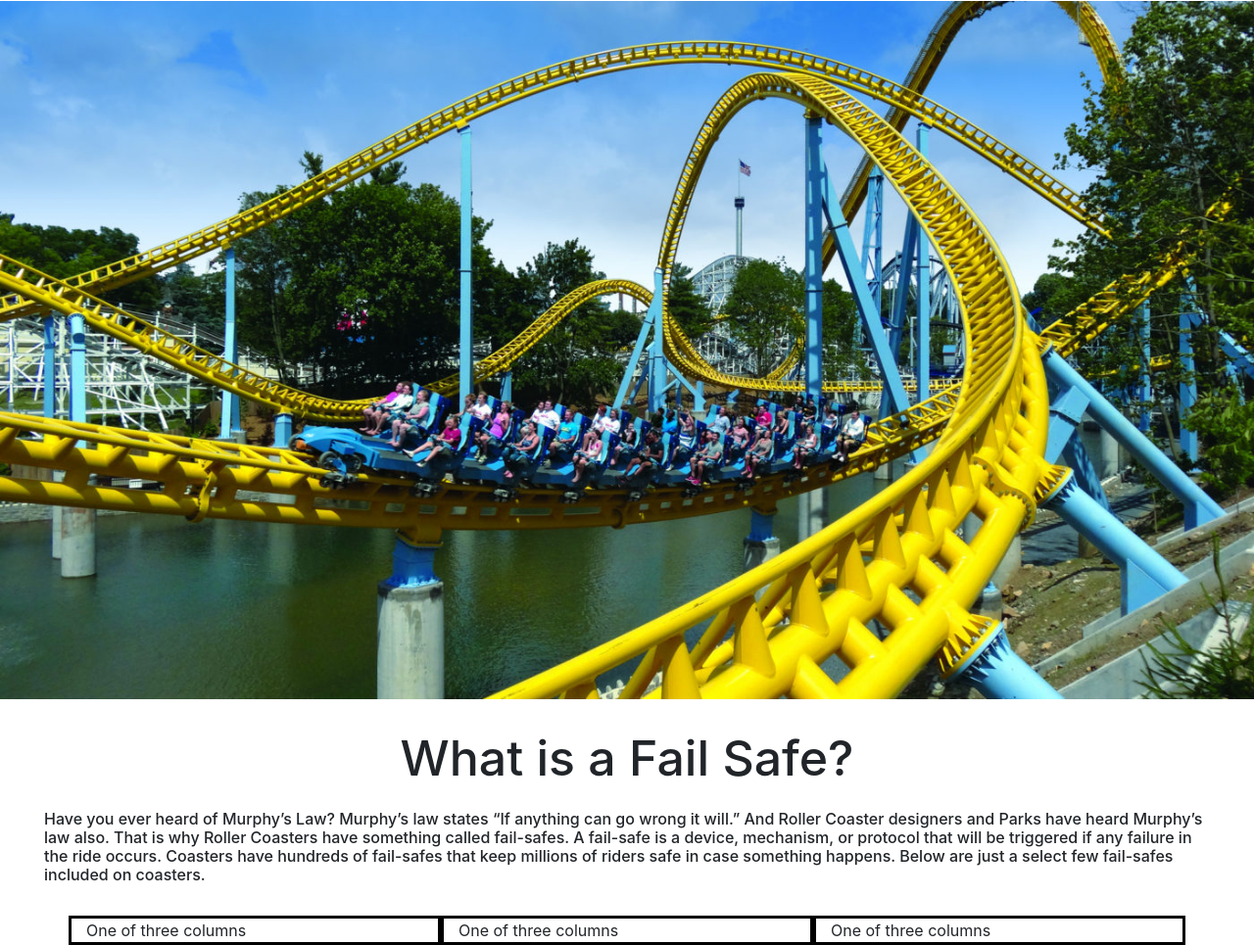
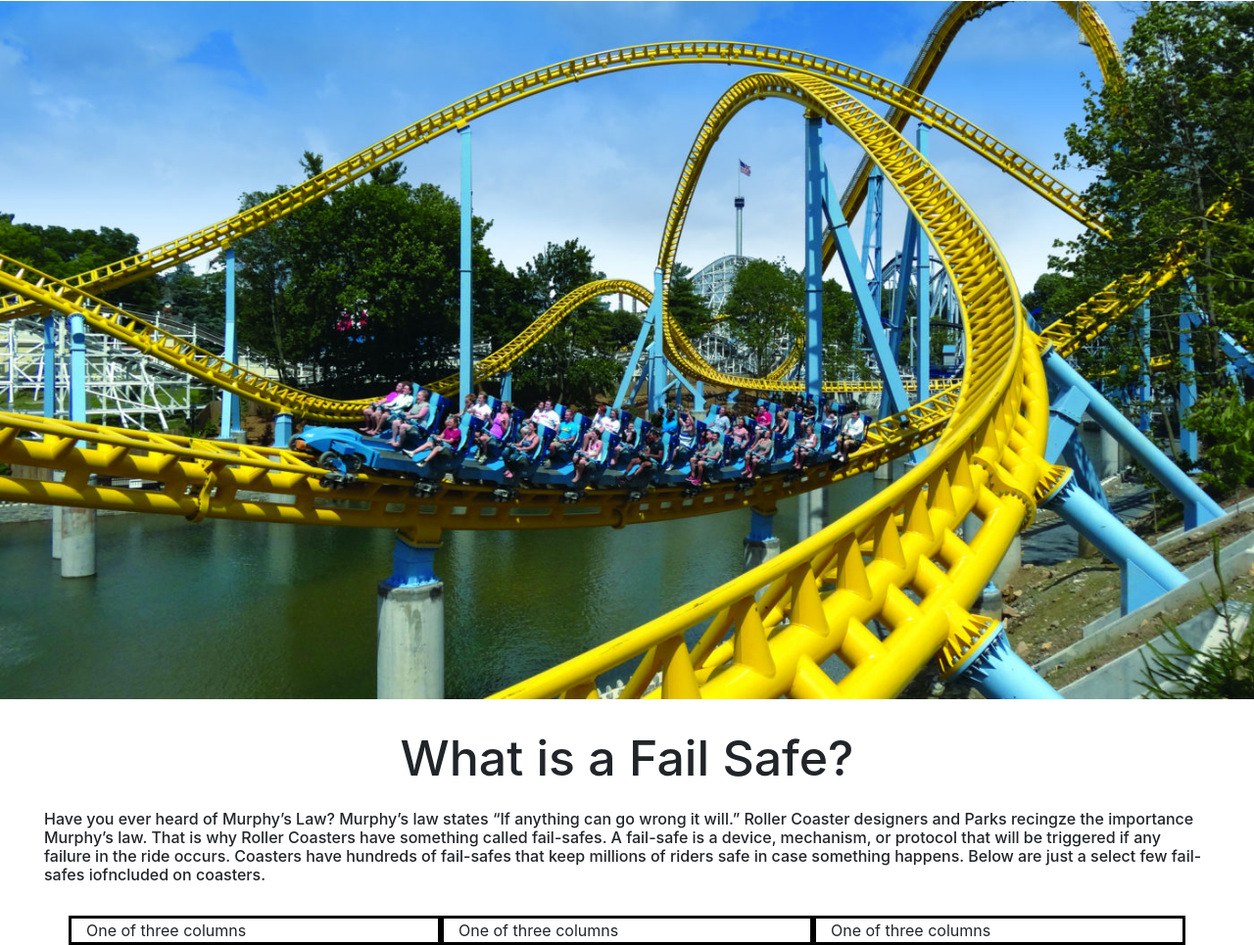
Before and after one commit to braydend7666/are-roller-coasters-safe, a plain HTML site: page index.html in a window 1280 px wide. Shown: the part 727-1692 px from the top of the page at 98% size. Drawn offline with nearby package versions, Linux system fonts and the light colour scheme.

Commit message:
grammar fix

```diff
--- a/index.html
+++ b/index.html
@@ -42,7 +42,7 @@
 
       <div id="fail-safes">
         <h1 class="header-h1">What is a Fail Safe?</h1>
-        <h6>Have you ever heard of Murphy’s Law? Murphy’s law states “If anything can go wrong it will.” And Roller Coaster designers and Parks have heard Murphy’s law also. That is why Roller Coasters have something called fail-safes. A fail-safe is a device, mechanism, or protocol that will be triggered if any failure in the ride occurs. Coasters have hundreds of fail-safes that keep millions of riders safe in case something happens. Below are just a select few fail-safes included on coasters. </h6>
+        <h6>Have you ever heard of Murphy’s Law? Murphy’s law states “If anything can go wrong it will.” Roller Coaster designers and Parks recingze the importance Murphy’s law. That is why Roller Coasters have something called fail-safes. A fail-safe is a device, mechanism, or protocol that will be triggered if any failure in the ride occurs. Coasters have hundreds of fail-safes that keep millions of riders safe in case something happens. Below are just a select few fail-safes iofncluded on coasters. </h6>
 
         <br>
 
```
